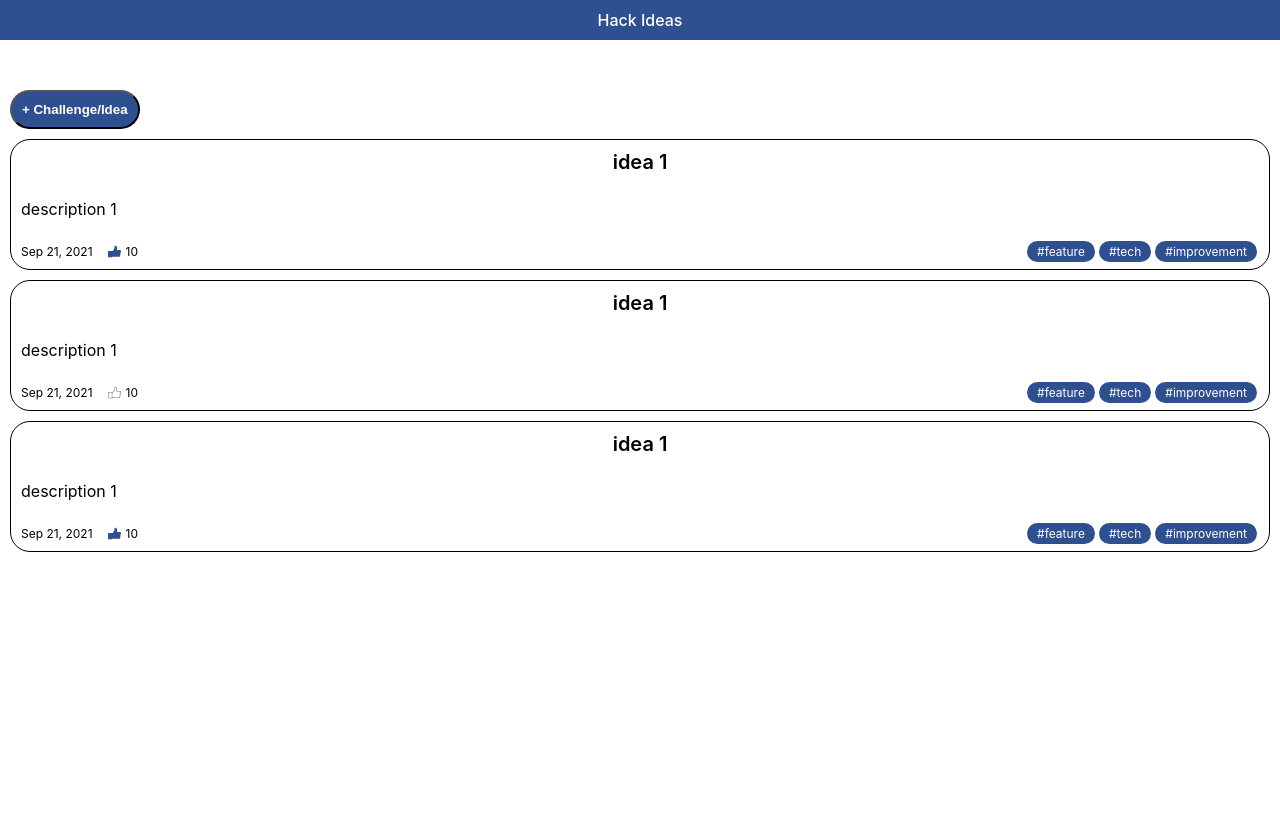
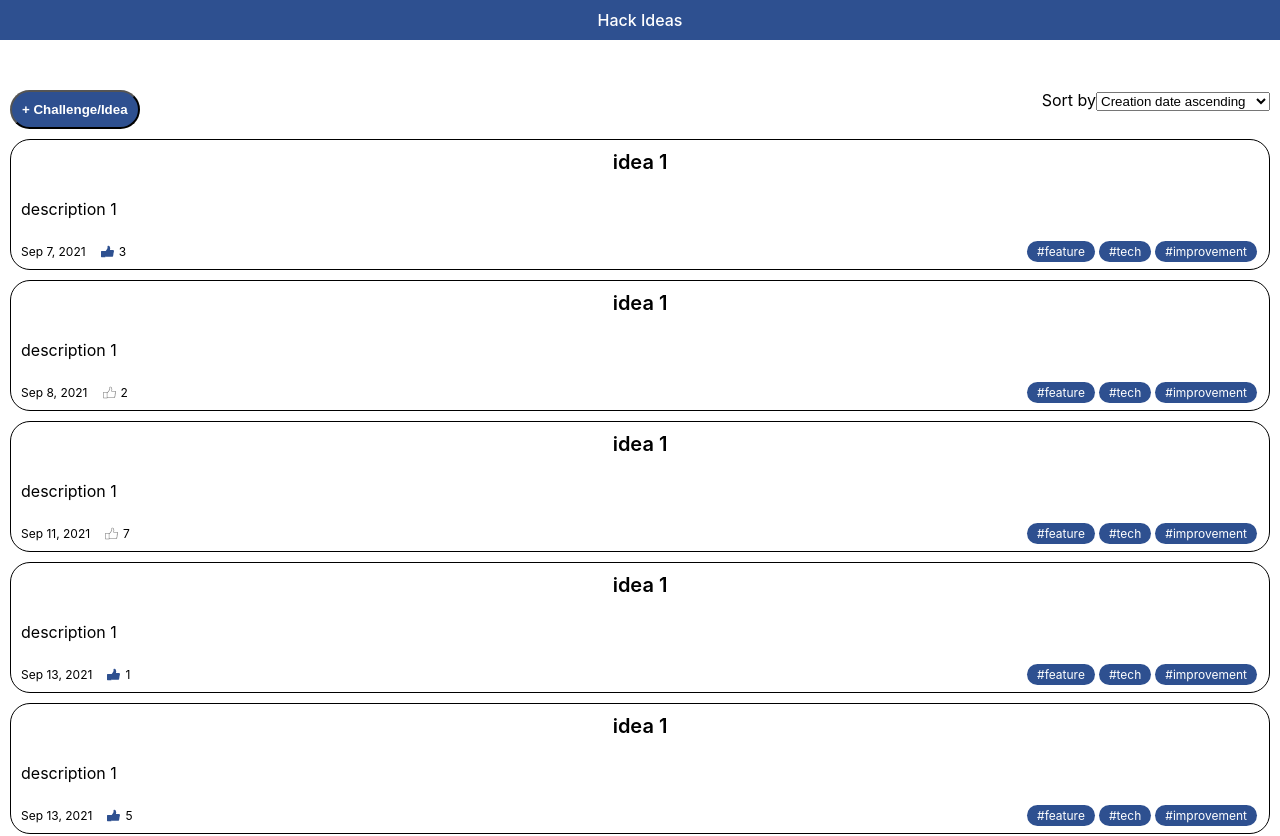
Before and after one commit to namratapatel78/hack-ideas, a React (Create React App) app: page /home in a window 1280 px wide. Shown: the top 836 px of the page. Before the commit the page ends 800 px from the top, so only its background shows below. Built offline with nearby package versions, Linux system fonts and the light colour scheme.

Commit message:
Added sorting based on creation date and votes

```diff
--- a/src/components/Card/Card.js
+++ b/src/components/Card/Card.js
@@ -10,7 +10,7 @@ const Card = (props) => {
       <div className='meta-data'>
         <div className='date-and-votes'>
           <div className='created-date'>
-            {props.idea.creationDate.toLocaleString("en-US", {
+            {new Date(props.idea.creationDate).toLocaleString("en-US", {
               year: "numeric",
               month: "short",
               day: "numeric",
--- a/src/components/Dropdown/Dropdown.js
+++ b/src/components/Dropdown/Dropdown.js
@@ -1,8 +1,15 @@
+import { useRef } from "react";
+
 const Dropdown = (props) => {
-  console.log(props);
+  const dropdownRef = useRef("");
+
+  const handleChange = () => {
+    props.setDropdownvalue(dropdownRef.current.value);
+  };
+
   return (
     <>
-      <select {...props}>
+      <select ref={dropdownRef} onChange={handleChange}>
         {props.options &&
           props.options.map((option) => (
             <option key={option.id} value={option.id}>
--- a/src/components/Form/Form.js
+++ b/src/components/Form/Form.js
@@ -24,7 +24,6 @@ const Form = (props) => {
   };
 
   const resetForm = (event) => {
-    console.log(event);
     event.preventDefault();
     // showAndHideModal();
   };
--- a/src/components/Modal/Modal.js
+++ b/src/components/Modal/Modal.js
@@ -1,7 +1,6 @@
 import classes from "./Modal.module.css";
 
 const Modal = (props) => {
-  console.log(props);
   return (
     <div>
       <div className={classes.backdrop} onClick={props.showAndHideModal} />
--- a/src/constants/constant.js
+++ b/src/constants/constant.js
@@ -5,8 +5,8 @@ export const IDEAS = [
     description: "description 1",
     tags: ["feature", "tech", "improvement"],
     liked: true,
-    votes: 10,
-    creationDate: new Date(),
+    votes: 3,
+    creationDate: 1631995464712,
   },
   {
     id: 2,
@@ -14,8 +14,8 @@ export const IDEAS = [
     description: "description 1",
     tags: ["feature", "tech", "improvement"],
     liked: false,
-    votes: 10,
-    creationDate: new Date(),
+    votes: 2,
+    creationDate: 1631115464712,
   },
   {
     id: 3,
@@ -23,8 +23,53 @@ export const IDEAS = [
     description: "description 1",
     tags: ["feature", "tech", "improvement"],
     liked: true,
+    votes: 5,
+    creationDate: 1631679464712,
+  },
+  {
+    id: 4,
+    title: "idea 1",
+    description: "description 1",
+    tags: ["feature", "tech", "improvement"],
+    liked: true,
+    votes: 1,
+    creationDate: 1631555464712,
+  },
+  {
+    id: 5,
+    title: "idea 1",
+    description: "description 1",
+    tags: ["feature", "tech", "improvement"],
+    liked: false,
+    votes: 7,
+    creationDate: 1631335464712,
+  },
+  {
+    id: 6,
+    title: "idea 1",
+    description: "description 1",
+    tags: ["feature", "tech", "improvement"],
+    liked: true,
+    votes: 3,
+    creationDate: 1631005464712,
+  },
+  {
+    id: 7,
+    title: "idea 1",
+    description: "description 1",
+    tags: ["feature", "tech", "improvement"],
+    liked: true,
     votes: 10,
-    creationDate: new Date(),
+    creationDate: 1631795464712,
+  },
+  {
+    id: 8,
+    title: "idea 1",
+    description: "description 1",
+    tags: ["feature", "tech", "improvement"],
+    liked: true,
+    votes: 5,
+    creationDate: 1631565464712,
   },
 ];
 
@@ -35,3 +80,10 @@ export const TAGS = [
   { id: "tag-4", text: "Tag 4" },
   { id: "tag-5", text: "Tag 5" },
 ];
+
+export const FILTERS = [
+  { id: "date-asc", text: "Creation date ascending" },
+  { id: "votes-asc", text: "Votes ascending" },
+  { id: "date-desc", text: "Creation date descending" },
+  { id: "votes-desc", text: "Votes descending" },
+];
--- a/src/views/Home/Home.css
+++ b/src/views/Home/Home.css
@@ -1,8 +1,15 @@
 .add-new {
   border-radius: 20px;
   cursor: pointer;
-  background: #2E5090;
+  background: #2e5090;
   padding: 10px;
   color: white;
   font-weight: 600;
 }
+.action-div {
+  display: flex;
+  justify-content: space-between;
+}
+.action-div .label {
+  width: unset;
+}
--- a/src/views/Home/Home.js
+++ b/src/views/Home/Home.js
@@ -1,15 +1,79 @@
 // import like from '../../assets/like.svg';
 // import likeColored from '../../assets/like-colored.svg';
-import { useState } from "react";
+import { useCallback, useEffect, useState } from "react";
 import Card from "../../components/Card/Card";
+import Dropdown from "../../components/Dropdown/Dropdown";
 import Form from "../../components/Form/Form";
 import Modal from "../../components/Modal/Modal";
-import { IDEAS } from "../../constants/constant";
+import { FILTERS, IDEAS } from "../../constants/constant";
 import "./Home.css";
 
 const Home = () => {
   const [openModal, setOpenModal] = useState(false);
-  const [ideas, setIdeas] = useState(IDEAS);
+  const [list, setList] = useState(IDEAS);
+  const [ideas, setIdeas] = useState([]);
+  const [pageSize, setPageSize] = useState(4);
+  const [pageNo, setPageNo] = useState(0);
+  const [sortBy, setSortBy] = useState({
+    id: "filter-1",
+    text: "Creation date ascending",
+  });
+
+  const setIdeasList = useCallback(() => {
+    let ideas = list.slice(pageNo * pageSize, (pageNo + 1) * pageSize);
+    setIdeas(ideas);
+  }, [list, pageNo, pageSize]);
+
+  useEffect(() => {
+    document.addEventListener("scroll", onScroll, {
+      passive: true,
+    });
+    setIdeasList();
+  }, []);
+
+  useEffect(() => {
+    setIdeasList();
+  }, [pageSize, setIdeasList]);
+
+  const sortList = useCallback(() => {
+    let listCopy = [...list];
+    switch (sortBy) {
+      case "votes-asc":
+        listCopy.sort((a, b) => a.votes - b.votes);
+        break;
+      case "date-desc":
+        listCopy.sort((a, b) => {
+          return b.creationDate - a.creationDate;
+        });
+        break;
+      case "votes-desc":
+        listCopy.sort((a, b) => b.votes - a.votes);
+        break;
+      default:
+        listCopy.sort((a, b) => {
+          return a.creationDate - b.creationDate;
+        });
+    }
+    setList(listCopy);
+  }, [sortBy]);
+
+  useEffect(() => {
+    sortList();
+  }, [sortBy, sortList]);
+
+  const onScroll = () => {
+    if (bottomVisible()) {
+      setPageSize(pageSize * 2);
+    }
+  };
+
+  const bottomVisible = () => {
+    const scrollY = window.scrollY;
+    const visible = document.documentElement.clientHeight;
+    const pageHeight = document.documentElement.scrollHeight;
+    const bottomOfPage = visible + scrollY >= pageHeight;
+    return bottomOfPage || pageHeight < visible;
+  };
 
   // Show and hide add Idea form
   const openForm = () => {
@@ -37,15 +101,24 @@ const Home = () => {
           <Form addIdea={addIdea} showAndHideModal={showAndHideModal} />
         </Modal>
       )}
-      <button className='add-new' onClick={openForm}>
-        + Challenge/Idea
-      </button>
+      <div className='action-div'>
+        <button className='add-new' onClick={openForm}>
+          + Challenge/Idea
+        </button>
+        <div>
+          <div className='label'>Sort by</div>
+          <Dropdown options={FILTERS} setDropdownvalue={setSortBy} />
+        </div>
+      </div>
+
       <div className='ideas-list'>
         {ideas.length > 0 &&
           ideas.map((idea) => {
             return <Card idea={idea} key={idea.id} />;
           })}
       </div>
+
+      <div className='pagination'></div>
     </section>
   );
 };
```
Also changed, not shown: src/App.js (+7 -9 lines).
